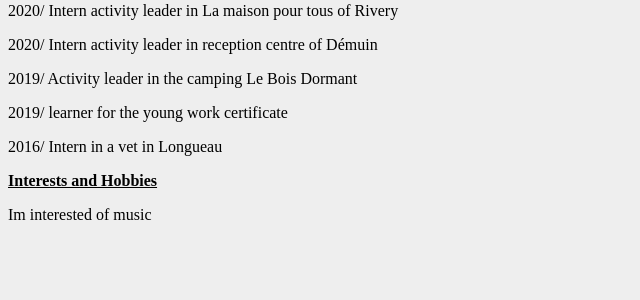
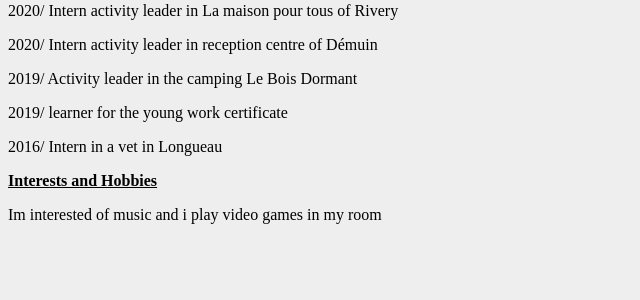
Before and after one commit to JLussiez/Exercices, a PHP site: the page made by CV anglais/Anglais CV.html in a window 1280 px wide. Shown: the part 350-650 px from the top of the page, without its empty margins (0-640 px from the left). Run offline with PHP 8.4, Linux system fonts and the light colour scheme.

Commit message:
Anglais CV

```diff
--- a/CV anglais/Anglais CV.html
+++ b/CV anglais/Anglais CV.html
@@ -22,6 +22,6 @@
             <p>2019/ learner for the young work certificate</p>
             <p>2016/ Intern in a vet in Longueau</p>
             <p><div style="text-align:left"><u><b>Interests and Hobbies</b></u><p>
-            <p>Im interested of music</p>
+            <p>Im interested of music and i play video games in my room</p>
     <body>
 </html>
--- a/CV anglais/CSS.css
+++ b/CV anglais/CSS.css
@@ -1,3 +1,2 @@
 body {
     background-color: #dadada70 }
-    g
```
